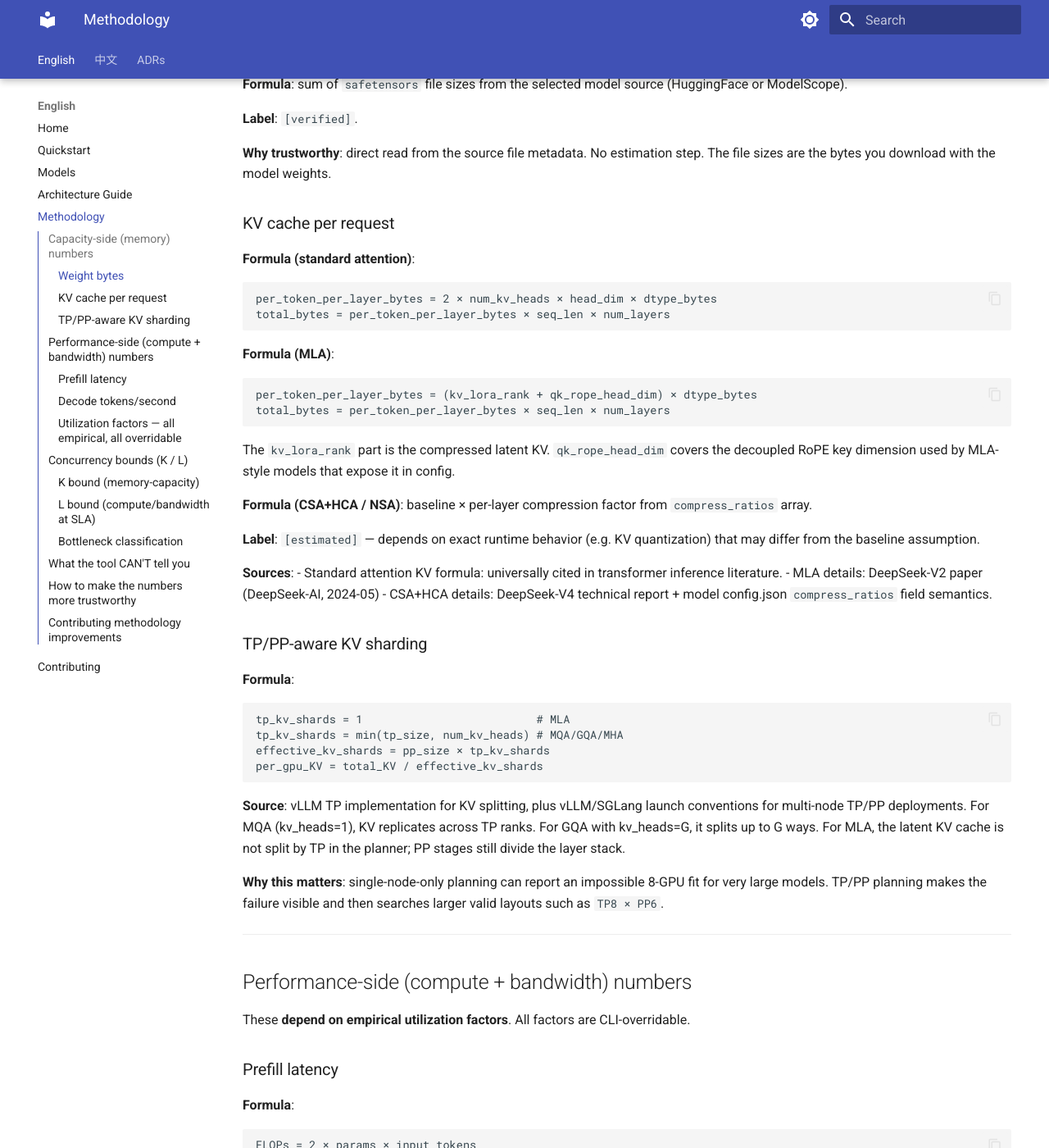
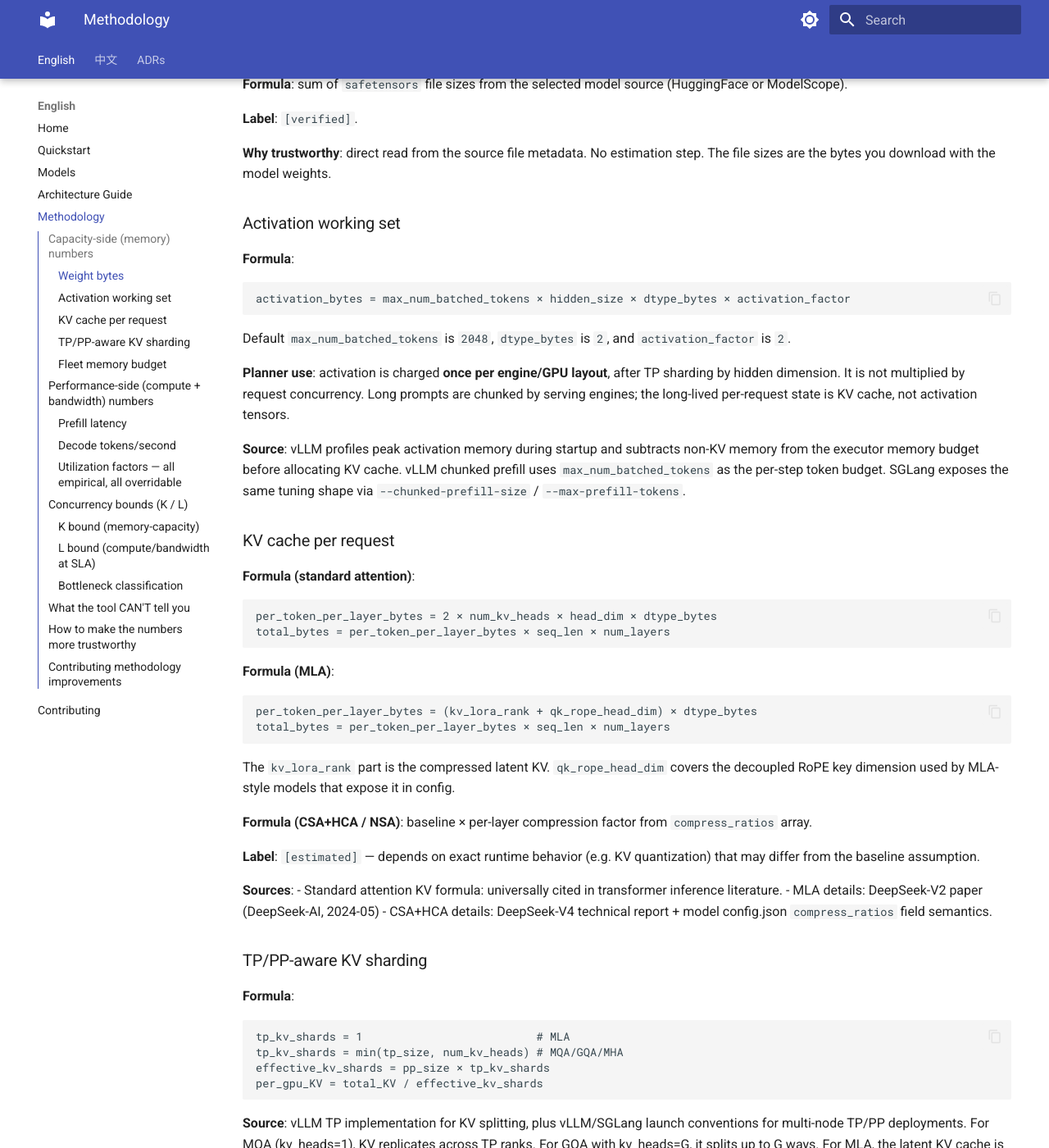
Before and after one commit to xrwang8/llm-infer-cal, an MkDocs documentation site: the page built from docs/methodology.md, in a window 1280 px wide and 1400 px high, scrolled down 409 px. Shown: the whole window at 82% size. Built offline with MkDocs 1.6.1 and Material for MkDocs 9.7.7, drawn with Linux system fonts in a browser that asks for light colours; some of the changed text lies outside the part shown.

Commit message:
Improve memory accounting formulas

````diff
--- a/docs/methodology.md
+++ b/docs/methodology.md
@@ -18,6 +18,26 @@ These are **derived from public data**, no empirical factors:
 
 **Why trustworthy**: direct read from the source file metadata. No estimation
 step. The file sizes are the bytes you download with the model weights.
+
+### Activation working set
+**Formula**:
+```
+activation_bytes = max_num_batched_tokens × hidden_size × dtype_bytes × activation_factor
+```
+
+Default `max_num_batched_tokens` is `2048`, `dtype_bytes` is `2`, and
+`activation_factor` is `2`.
+
+**Planner use**: activation is charged **once per engine/GPU layout**, after
+TP sharding by hidden dimension. It is not multiplied by request concurrency.
+Long prompts are chunked by serving engines; the long-lived per-request state is
+KV cache, not activation tensors.
+
+**Source**: vLLM profiles peak activation memory during startup and subtracts
+non-KV memory from the executor memory budget before allocating KV cache. vLLM
+chunked prefill uses `max_num_batched_tokens` as the per-step token budget.
+SGLang exposes the same tuning shape via `--chunked-prefill-size` /
+`--max-prefill-tokens`.
 
 ### KV cache per request
 **Formula (standard attention)**:
@@ -67,6 +87,26 @@ divide the layer stack.
 **Why this matters**: single-node-only planning can report an impossible
 8-GPU fit for very large models. TP/PP planning makes the failure visible and
 then searches larger valid layouts such as `TP8 × PP6`.
+
+### Fleet memory budget
+**Formula**:
+```
+reserved_per_gpu = max(3GB, 10% × HBM)
+usable_per_gpu = HBM - reserved_per_gpu
+needed_per_gpu = resident_weight_per_gpu
+               + activation_working_set_per_gpu
+               + concurrent_requests × per_gpu_KV
+```
+
+The 10% reserve matches `--gpu-memory-utilization 0.9` / SGLang
+`--mem-fraction-static 0.9` style serving defaults; the 3GB floor avoids
+under-reserving CUDA/runtime/framework memory on smaller GPUs.
+
+**MoE resident weights**: all expert weights remain resident. For MoE models,
+the planner estimates the routed-expert fraction from config and shards routed
+experts by `min(tp_size, num_routed_experts)`, while static/shared parts shard
+by TP. PP divides the layer stack. This prevents over-sharding routed experts
+when expert count is smaller than TP.
 
 ---
 
@@ -150,6 +190,10 @@ K = floor(per_GPU_headroom_bytes / per_GPU_KV_bytes_per_request)
 ```
 Same logic as the fleet planner. Deterministic given K inputs.
 
+Here `per_GPU_headroom_bytes = usable_per_gpu - resident_weight_per_gpu -
+activation_working_set_per_gpu`; activation is charged once, while KV scales
+with concurrent requests.
+
 **Label**: `[estimated]` — the "headroom" calculation assumes `--gpu-memory-utilization 0.9`
 matches what vLLM actually achieves. Usually within 2-3% of reality.
 
````
Also changed, not shown: docs/architecture-guide.md (+18 -0 lines), docs/zh/architecture-guide.md (+17 -0 lines), docs/zh/methodology.md (+39 -0 lines), 10 other files.
